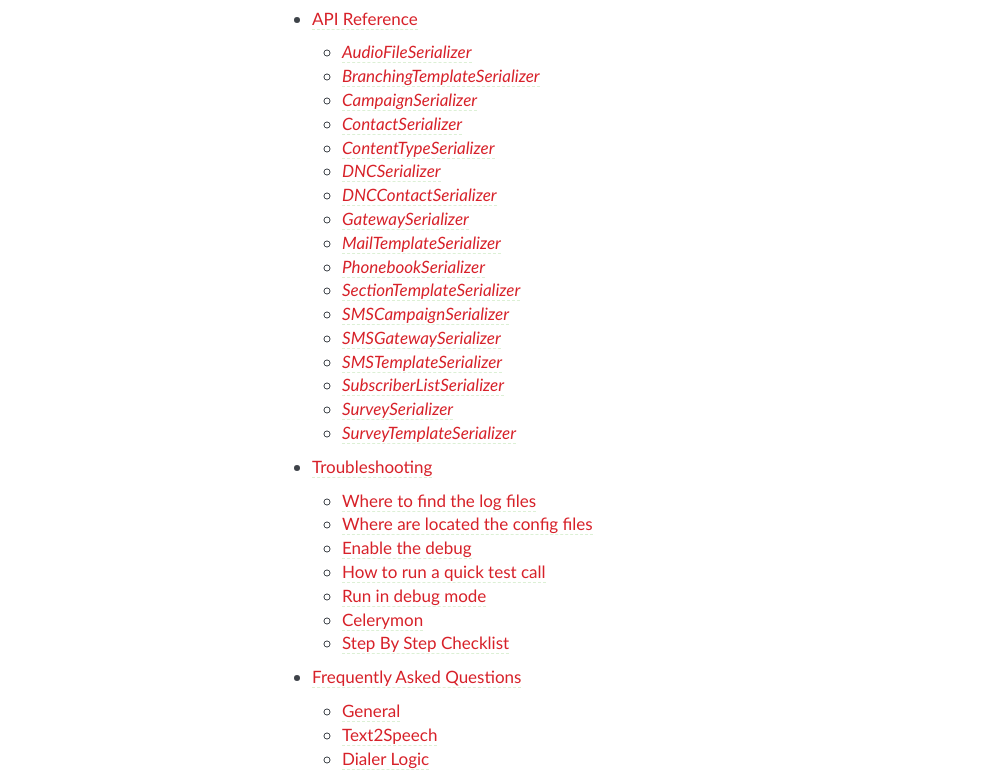
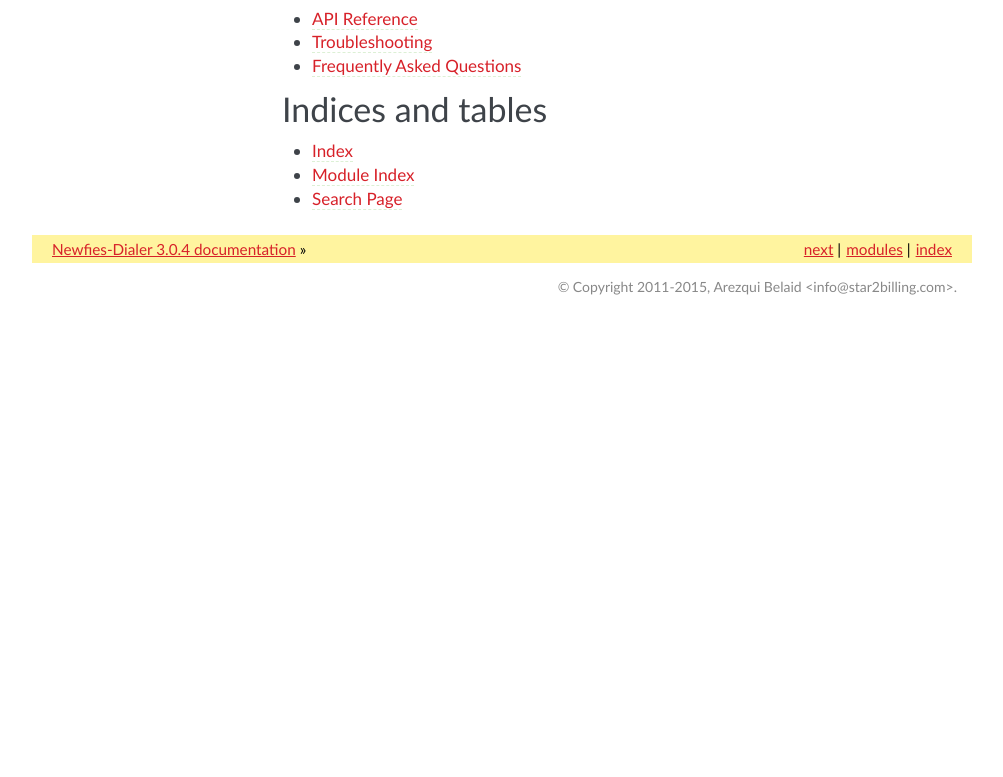
Before and after one commit to newfies-dialer/newfies-dialer-enterprise, a plain HTML site: page index.html in a window 1280 px wide. Shown: the part 818-1595 px from the top of the page, without its empty margins (138-1141 px from the left). After the commit the page ends 1143 px from the top, so only its background shows below. Drawn offline with Linux system fonts and the light colour scheme.

Commit message:
update index

```diff
--- a/index.html
+++ b/index.html
@@ -95,42 +95,13 @@
 <li class="toctree-l2"><a class="reference internal" href="user-guide-doc/sms_campaign.html">SMS Campaign</a></li>
 </ul>
 </li>
-<li class="toctree-l1"><a class="reference internal" href="api-reference.html">API Reference</a><ul>
-<li class="toctree-l2"><a class="reference internal" href="api-doc/audiofile_serializers.html"><cite>AudioFileSerializer</cite></a></li>
-<li class="toctree-l2"><a class="reference internal" href="api-doc/branching_template_serializers.html"><cite>BranchingTemplateSerializer</cite></a></li>
-<li class="toctree-l2"><a class="reference internal" href="api-doc/campaign_serializers.html"><cite>CampaignSerializer</cite></a></li>
-<li class="toctree-l2"><a class="reference internal" href="api-doc/contact_serializers.html"><cite>ContactSerializer</cite></a></li>
-<li class="toctree-l2"><a class="reference internal" href="api-doc/content_type_serializers.html"><cite>ContentTypeSerializer</cite></a></li>
-<li class="toctree-l2"><a class="reference internal" href="api-doc/dnc_serializers.html"><cite>DNCSerializer</cite></a></li>
-<li class="toctree-l2"><a class="reference internal" href="api-doc/dnc_contact_serializers.html"><cite>DNCContactSerializer</cite></a></li>
-<li class="toctree-l2"><a class="reference internal" href="api-doc/gateway_serializers.html"><cite>GatewaySerializer</cite></a></li>
-<li class="toctree-l2"><a class="reference internal" href="api-doc/mail_template_serializers.html"><cite>MailTemplateSerializer</cite></a></li>
-<li class="toctree-l2"><a class="reference internal" href="api-doc/phonebook_serializers.html"><cite>PhonebookSerializer</cite></a></li>
-<li class="toctree-l2"><a class="reference internal" href="api-doc/section_template_serializers.html"><cite>SectionTemplateSerializer</cite></a></li>
-<li class="toctree-l2"><a class="reference internal" href="api-doc/sms_campaign_serializers.html"><cite>SMSCampaignSerializer</cite></a></li>
-<li class="toctree-l2"><a class="reference internal" href="api-doc/sms_gateway_serializers.html"><cite>SMSGatewaySerializer</cite></a></li>
-<li class="toctree-l2"><a class="reference internal" href="api-doc/sms_template_serializers.html"><cite>SMSTemplateSerializer</cite></a></li>
-<li class="toctree-l2"><a class="reference internal" href="api-doc/subscriber_list_serializers.html"><cite>SubscriberListSerializer</cite></a></li>
-<li class="toctree-l2"><a class="reference internal" href="api-doc/survey_serializers.html"><cite>SurveySerializer</cite></a></li>
-<li class="toctree-l2"><a class="reference internal" href="api-doc/survey_template_serializers.html"><cite>SurveyTemplateSerializer</cite></a></li>
 </ul>
-</li>
-<li class="toctree-l1"><a class="reference internal" href="troubleshooting.html">Troubleshooting</a><ul>
-<li class="toctree-l2"><a class="reference internal" href="troubleshooting.html#where-to-find-the-log-files">Where to find the log files</a></li>
-<li class="toctree-l2"><a class="reference internal" href="troubleshooting.html#where-are-located-the-config-files">Where are located the config files</a></li>
-<li class="toctree-l2"><a class="reference internal" href="troubleshooting.html#enable-the-debug">Enable the debug</a></li>
-<li class="toctree-l2"><a class="reference internal" href="troubleshooting.html#how-to-run-a-quick-test-call">How to run a quick test call</a></li>
-<li class="toctree-l2"><a class="reference internal" href="troubleshooting.html#run-in-debug-mode">Run in debug mode</a></li>
-<li class="toctree-l2"><a class="reference internal" href="troubleshooting.html#celerymon">Celerymon</a></li>
-<li class="toctree-l2"><a class="reference internal" href="troubleshooting.html#step-by-step-checklist">Step By Step Checklist</a></li>
-</ul>
-</li>
-<li class="toctree-l1"><a class="reference internal" href="faq.html">Frequently Asked Questions</a><ul>
-<li class="toctree-l2"><a class="reference internal" href="faq.html#general">General</a></li>
-<li class="toctree-l2"><a class="reference internal" href="faq.html#text2speech">Text2Speech</a></li>
-<li class="toctree-l2"><a class="reference internal" href="faq.html#dialer-logic">Dialer Logic</a></li>
-</ul>
-</li>
+</div>
+<div class="toctree-wrapper compound">
+<ul>
+<li class="toctree-l1"><a class="reference internal" href="api-reference.html">API Reference</a></li>
+<li class="toctree-l1"><a class="reference internal" href="troubleshooting.html">Troubleshooting</a></li>
+<li class="toctree-l1"><a class="reference internal" href="faq.html">Frequently Asked Questions</a></li>
 </ul>
 </div>
 </div>
```
Also changed, not shown: _sources/index.txt.
